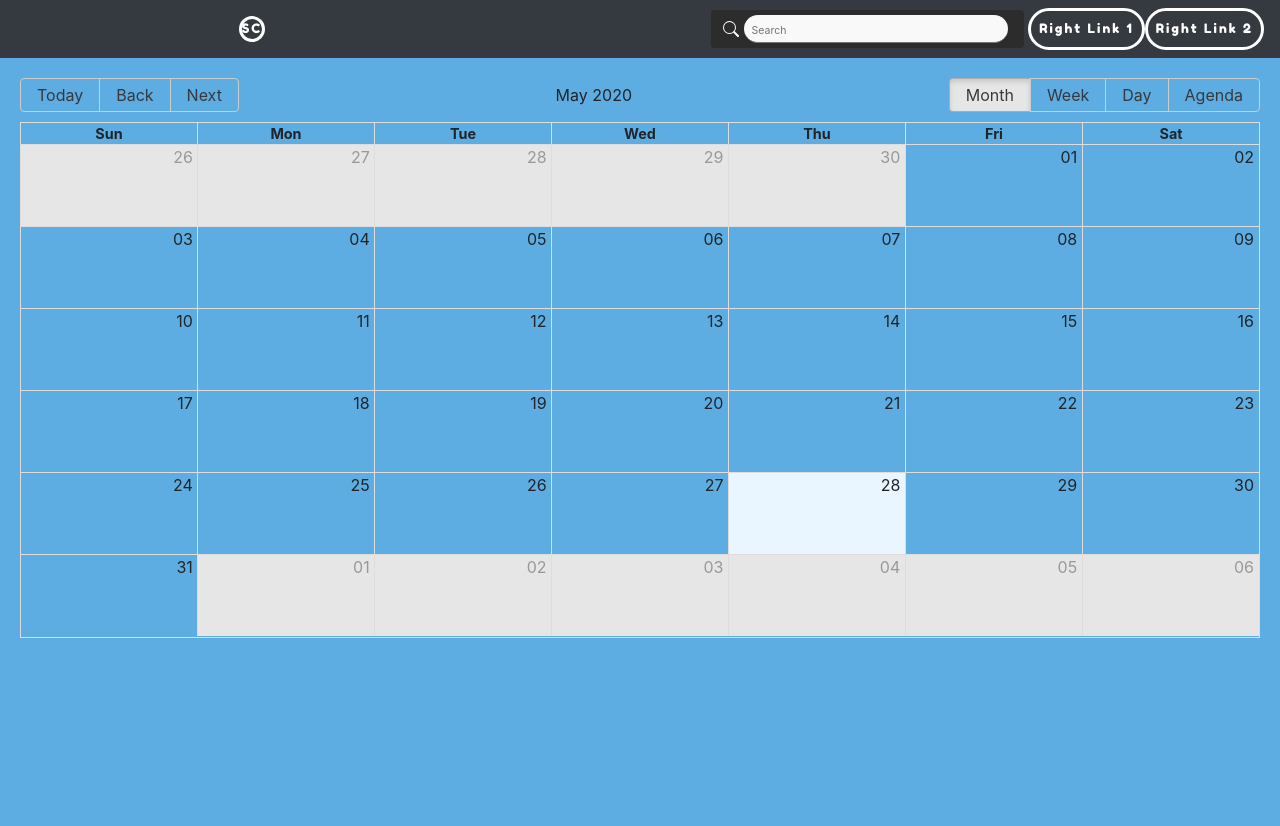
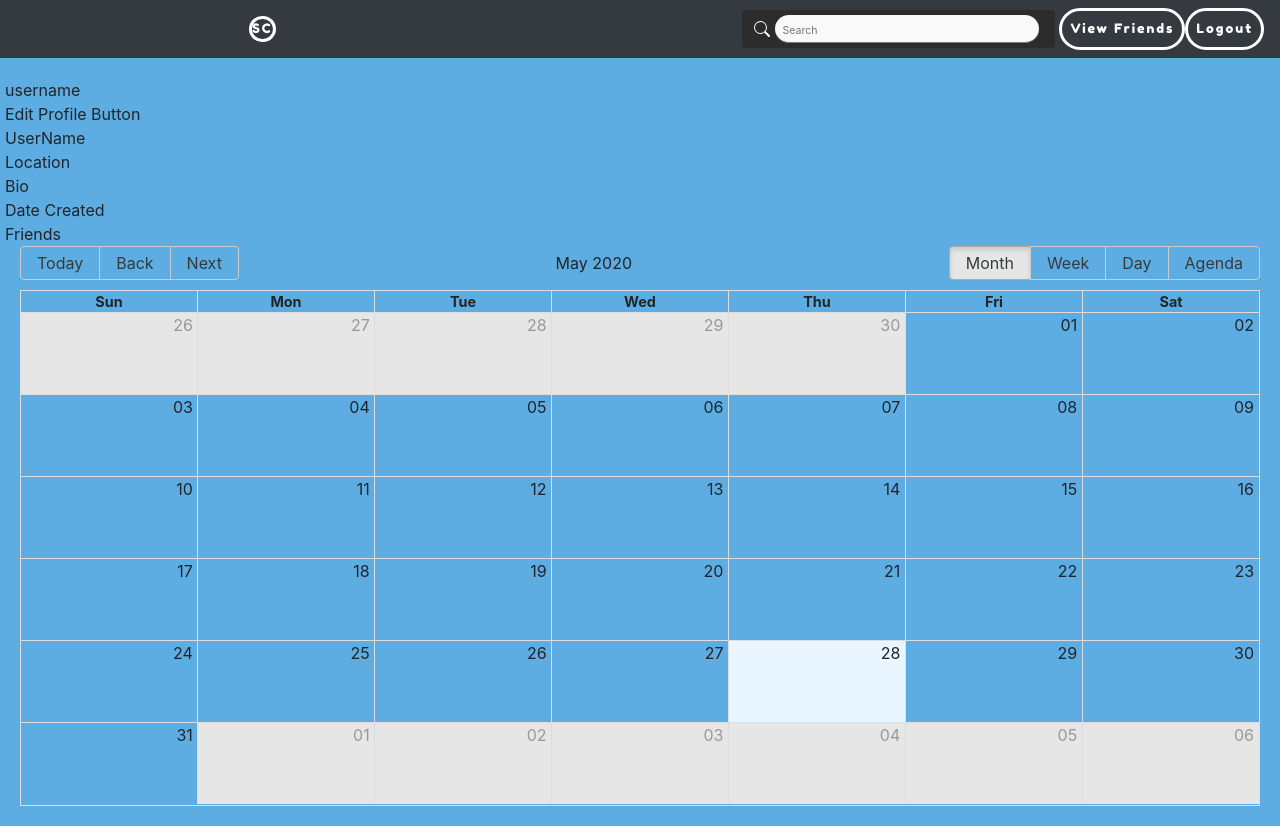
Before and after one commit to wbrink/social-calendar, a React (Create React App) app in the folder social-calendar-ui/: page /Profile in a window 1280 px wide. Before the commit the page ends 800 px from the top, so only its background shows below. Built offline with nearby package versions, Linux system fonts and the light colour scheme; no server answers.

Commit message:
Navbar links. Structure user info component

```diff
--- a/social-calendar-ui/src/App.js
+++ b/social-calendar-ui/src/App.js
@@ -46,7 +46,7 @@ function App({ calendarStore }) {
     //any links that are used in other pages must have a component and path specified here
     <Router history={history}>
       <nav class="navbar navbar-expand-sm bg-dark navbar-dark justify-content-end">
-        <a class="navbar-brand py-0" href="#">
+        <a class="navbar-brand py-0" href="/profile">
           SC
         </a>
 
@@ -103,13 +103,13 @@ function App({ calendarStore }) {
         >
           <ul class="navbar-nav text-right">
             <li class="nav-item active">
-              <a class="nav-link" href="#">
-                Right Link 1
+              <a class="nav-link" href="/friends">
+                View Friends
               </a>
             </li>
             <li class="nav-item active">
-              <a class="nav-link" href="#">
-                Right Link 2
+              <a class="nav-link" href="/login">
+                Logout
               </a>
             </li>
           </ul>
--- a/social-calendar-ui/src/components/userInfo/index.js
+++ b/social-calendar-ui/src/components/userInfo/index.js
@@ -1,15 +1,23 @@
-import React, {useState, useEffect, useContext} from "react";
+import React, { useState, useEffect, useContext } from "react";
 import {
   BrowserRouter as Router,
   Switch,
   Route,
-  useParams
+  useParams,
 } from "react-router-dom";
 
 export default function UserInfo(props) {
   let { user } = useParams();
 
   return (
-    <div>UserInfo Page</div>
-  )
+    <div id="main">
+      <div class="row">username</div>
+      <div class="row">Edit Profile Button</div>
+      <div class="row">UserName</div>
+      <div class="row">Location </div>
+      <div class="row">Bio</div>
+      <div class="row"> Date Created</div>
+      <div class="row">Friends</div>
+    </div>
+  );
 }
--- a/social-calendar-ui/src/pages/Profile/Profile.js
+++ b/social-calendar-ui/src/pages/Profile/Profile.js
@@ -7,7 +7,10 @@ import Modal from "react-bootstrap/Modal";
 import CalendarForm from "../../components/CalendarForm.js";
 import { observer } from "mobx-react";
 import { getCalendar } from "./requests";
+import UserInfo from "../../components/userInfo/index.js";
+
 const localizer = momentLocalizer(moment);
+
 function HomePage({ calendarStore }) {
   const [showAddModal, setShowAddModal] = React.useState(false);
   const [showEditModal, setShowEditModal] = React.useState(false);
@@ -52,6 +55,10 @@ function HomePage({ calendarStore }) {
   });
   return (
     <div className="page">
+      {/* userinfo component */}
+      <UserInfo />
+
+      {/* Calendar component */}
       <Modal show={showAddModal} onHide={hideModals}>
         <Modal.Header closeButton>
           <Modal.Title>Add Calendar Event</Modal.Title>
```
